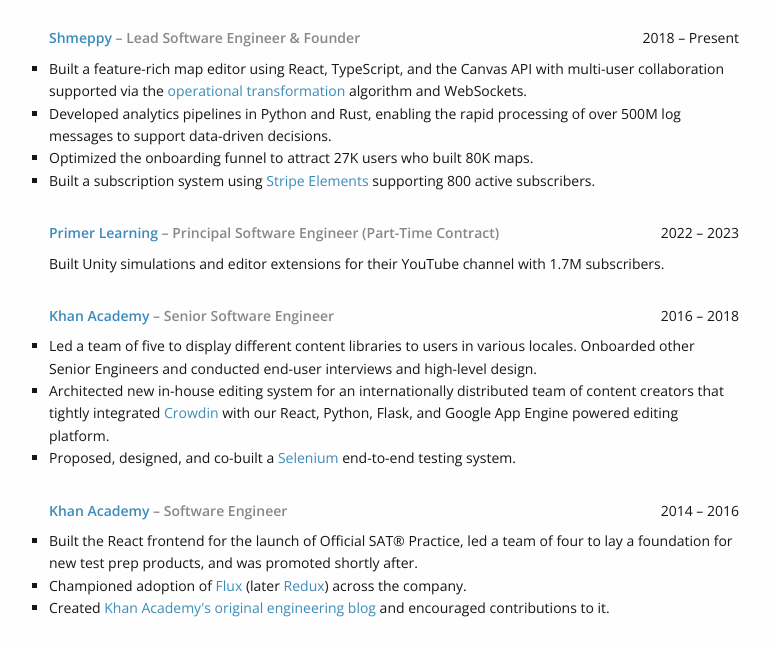
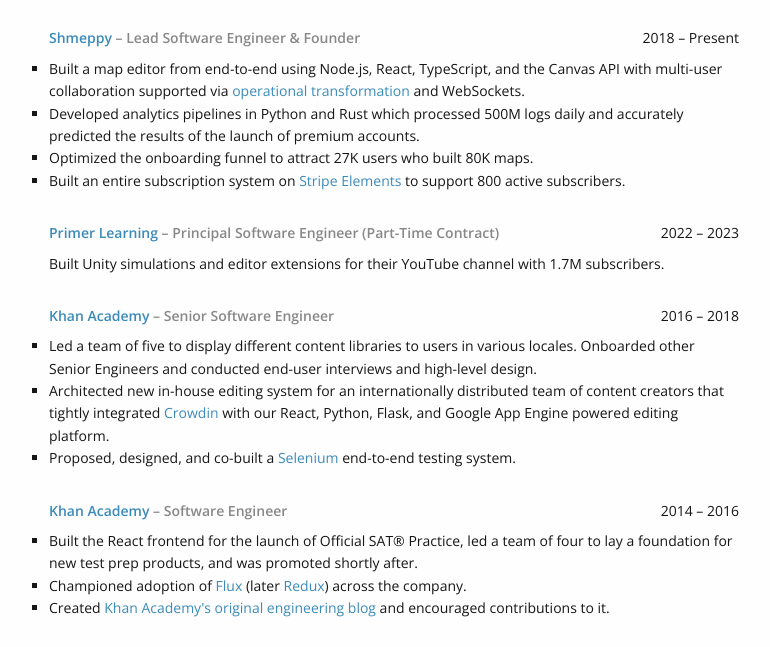
Before and after one commit to itsjohncs/resume, a plain HTML site: page index.htm in a window 1280 px wide. Shown: the part 107-754 px from the top of the page, without its empty margins (246-1016 px from the left). Drawn offline with nearby package versions, Linux system fonts and the light colour scheme.

Commit message:
Wording changes to several bullets under Shmeppy.

```diff
--- a/index.htm
+++ b/index.htm
@@ -245,29 +245,30 @@
           <summary>
             <ul>
               <li>
-                Built a feature-rich map editor using React, TypeScript, and the
-                Canvas API with multi-user collaboration supported via the
+                Built a map editor from end-to-end using Node.js, React,
+                TypeScript, and the Canvas API with multi-user collaboration
+                supported via
                 <a
                   href="https://en.wikipedia.org/wiki/Operational_transformation"
                   >operational transformation</a
                 >
-                algorithm and WebSockets.
+                and WebSockets.
               </li>
               <li>
-                Developed analytics pipelines in Python and Rust, enabling the
-                rapid processing of over 500M log messages to support
-                data-driven decisions.
+                Developed analytics pipelines in Python and Rust which processed
+                500M logs daily and accurately predicted the results of the
+                launch of premium accounts.
               </li>
               <li>
                 Optimized the onboarding funnel to attract 27K users who built
                 80K maps.
               </li>
               <li>
-                Built a subscription system using
+                Built an entire subscription system on
                 <a href="https://stripe.com/payments/elements"
                   >Stripe Elements</a
                 >
-                supporting 800 active subscribers.
+                to support 800 active subscribers.
               </li>
             </ul>
           </summary>
```
Also changed, not shown: 1 other file.
